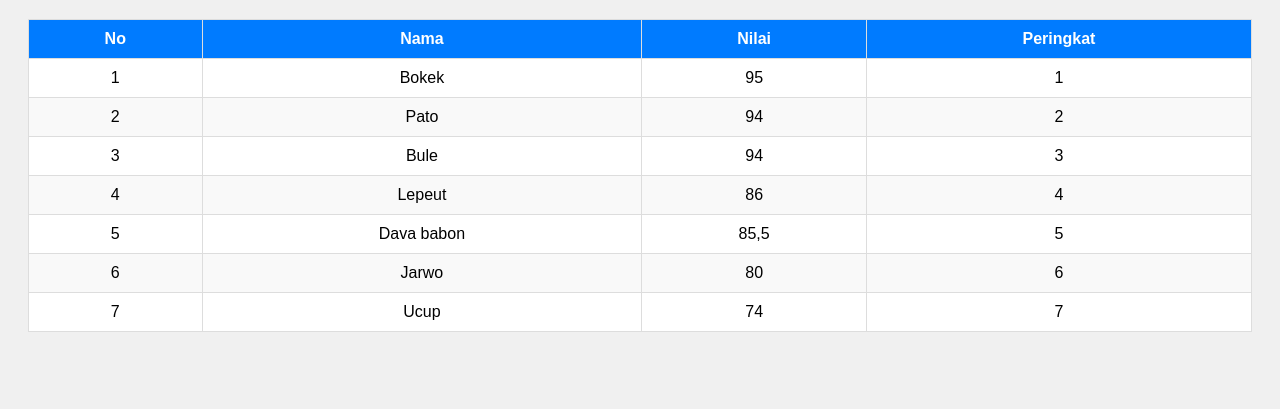
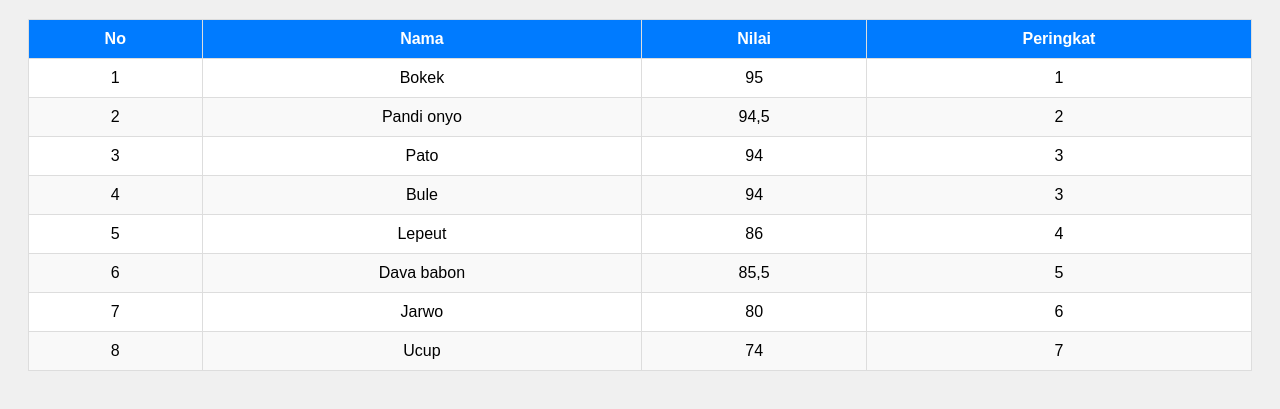
Before and after one commit to User933-droid/Rangking-Penerus-Gobes-, a plain HTML site: page index.html in a window 1280 px wide. Shown: the part 89-498 px from the top of the page. Drawn offline with Linux system fonts and the light colour scheme.

Commit message:
Update index.html

```diff
--- a/index.html
+++ b/index.html
@@ -53,36 +53,42 @@
     </tr>
     <tr>
       <td>2</td>
-      <td>Pato</td>
-      <td>94</td>
+      <td>Pandi onyo</td>
+      <td>94,5</td>
       <td>2</td>
     </tr>
     <tr>
       <td>3</td>
+      <td>Pato</td>
+      <td>94</td>
+      <td>3</td>
+    </tr>
+    <tr>
+      <td>4</td>
       <td>Bule</td>
       <td>94</td>
       <td>3</td>
     </tr>
     <tr>
-      <td>4</td>
+      <td>5</td>
       <td>Lepeut</td>
       <td>86</td>
       <td>4</td>
     </tr>
     <tr>
-      <td>5</td>
+      <td>6</td>
       <td>Dava babon</td>
       <td>85,5</td>
       <td>5</td>
     </tr>
     <tr>
-      <td>6</td>
+      <td>7</td>
       <td>Jarwo</td>
       <td>80</td>
       <td>6</td>
     </tr>
     <tr>
-      <td>7</td>
+      <td>8</td>
       <td>Ucup</td>
       <td>74</td>
       <td>7</td>
```
